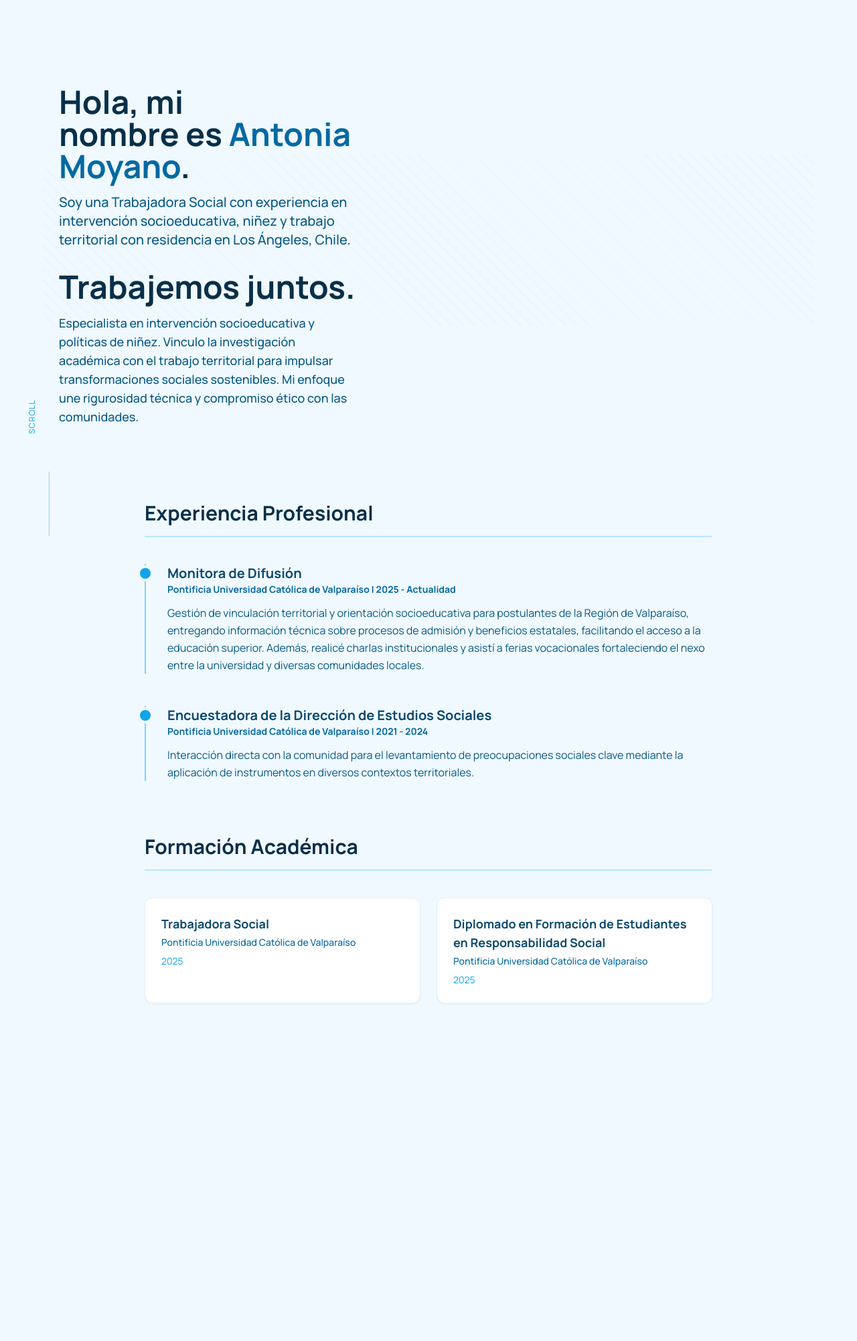
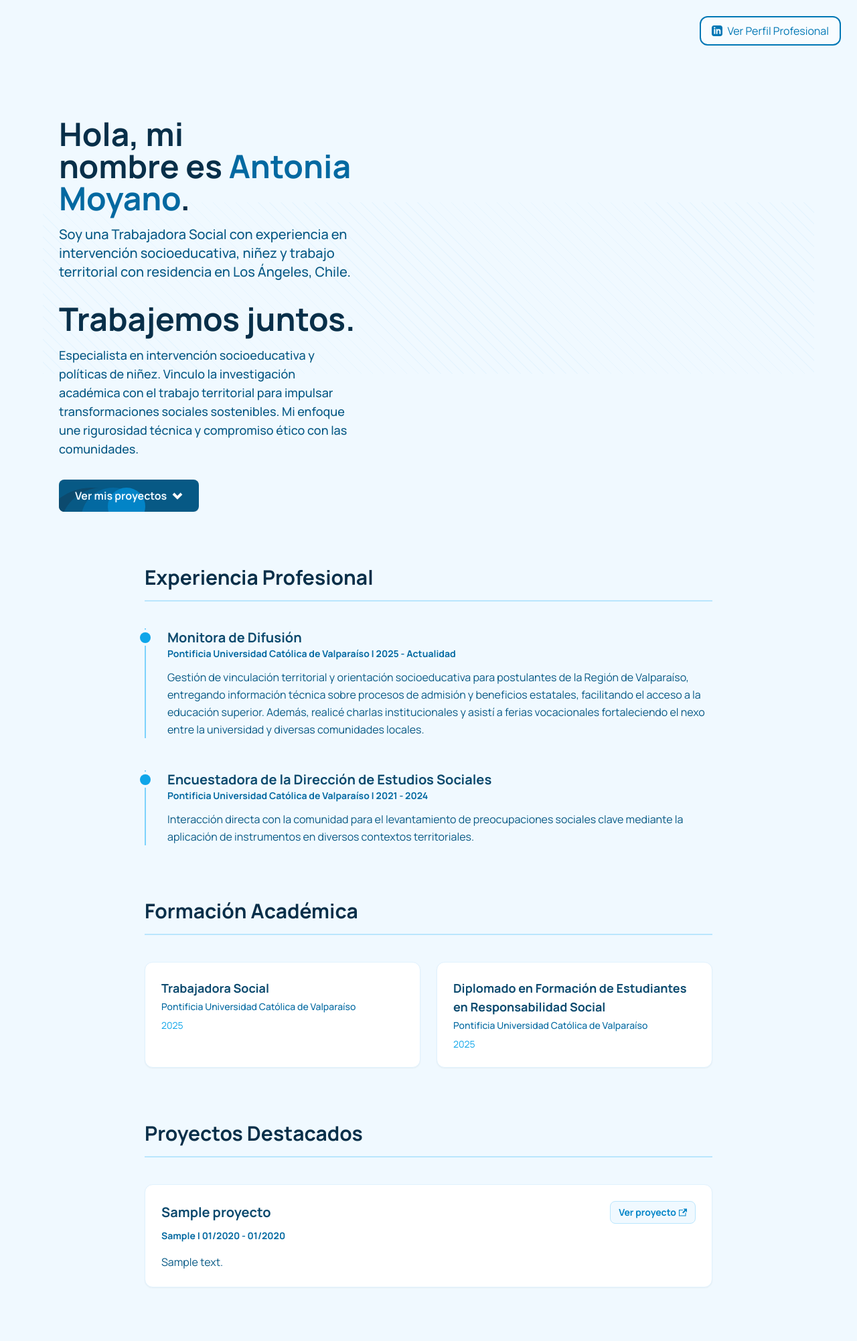
Before and after one commit to j0t4inc0de/asesora-ts, a Django app: page /about/ in a window 1280 px wide. Shown: the whole page at 67% size. Before the commit the page ends 1498 px from the top, so only its background shows below. Run offline with Django 5.2, Linux system fonts and the light colour scheme; data comes from the database, SQL or seed files in the repository; tables that the repository leaves empty hold one stand-in row (values such as "Sample post"); some libraries are stand-ins or nearby versions.

Commit message:
mejoras visuales a los botones
Co-authored-by: Copilot <copilot@github.com>

```diff
--- a/asesorias/templates/portafolio.html
+++ b/asesorias/templates/portafolio.html
@@ -58,45 +58,60 @@
         }
         </style>
     </head>
-  <body
-    class="bg-sky-50 text-sky-900 min-h-screen flex flex-col relative overflow-x-hidden"
-  >
+    <body class="bg-sky-50 text-sky-900 min-h-screen flex flex-col relative overflow-x-hidden">
+
+    <header class="z-50 p-6">
+        <nav class="flex items-center gap-6 fixed top-6 right-6">
+            <a href="https://www.linkedin.com/in/antonia-moyano-silva-35183030b/"
+               target="_blank"
+               class="relative group flex items-center justify-center gap-2 font-label-md text-label-md border-2 border-[#0077b5] text-[#0077b5] px-4 py-2 rounded-xl hover:bg-[#0077b5] hover:text-white transition-all bg-white/50 backdrop-blur-sm">
+                <svg class="w-4 h-4 fill-current" viewBox="0 0 24 24">
+                    <path d="M19 0h-14c-2.761 0-5 2.239-5 5v14c0 2.761 2.239 5 5 5h14c2.762 0 5-2.239 5-5v-14c0-2.761-2.239-5-5-5zm-11 19h-3v-11h3v11zm-1.5-12.268c-.966 0-1.75-.79-1.75-1.764s.784-1.764 1.75-1.764 1.75.79 1.75 1.764-.783 1.764-1.75 1.764zm13.5 12.268h-3v-5.604c0-3.368-4-3.113-4 0v5.604h-3v-11h3v1.765c1.396-2.586 7-2.777 7 2.476v6.759z"/>
+                </svg>
+                Ver Perfil Profesional
+                <div class="absolute top-full left-1/2 -translate-x-1/2 mt-2 px-3 py-2 bg-[#0077b5] text-white text-sm font-medium rounded-lg shadow-lg whitespace-nowrap opacity-0 group-hover:opacity-100 transition-opacity duration-300 pointer-events-none z-10 before:absolute before:content-[''] before:w-2 before:h-2 before:bg-[#0077b5] before:rotate-45 before:-top-1 before:left-1/2 before:-translate-x-1/2">
+                    ¡Mira mi perfil!
+                </div>
+            </a>
+        </nav>
+    </header>
+
     {% for item in portafolio %}
-    <main
-      class="relative w-full max-w-6xl mx-auto px-6 pt-20 md:pt-32 pb-12 z-10"
-    >
-      <div
-        class="absolute inset-x-0 top-1/2 -translate-y-1/2 h-64 bg-diagonal-pattern z-0 hidden md:block opacity-60"
-      ></div>
+    <main class="relative w-full max-w-6xl mx-auto px-6 pt-32 pb-12 z-10">
+      <div class="absolute inset-x-0 top-1/2 -translate-y-1/2 h-64 bg-diagonal-pattern z-[-1] hidden md:block opacity-60"></div>
 
-      <div
-        class="relative grid grid-cols-1 md:grid-cols-2 gap-12 items-center w-full z-10"
-      >
+      <div class="relative grid grid-cols-1 md:grid-cols-2 gap-12 items-center w-full z-10">
         <div>
-          <h1
-            class="text-4xl md:text-5xl font-bold text-sky-950 leading-tight mb-4"
-          >
+            <h1 class="text-4xl md:text-5xl font-bold text-sky-950 leading-tight mb-4">
             Hola, mi<br />nombre es
             <span class="text-sky-700">{{ item.nombre }}</span>.
             </h1>
 
-          <p
-            class="text-lg md:text-xl text-sky-800 font-medium leading-relaxed max-w-md mb-8"
-          >
+            <p class="text-lg md:text-xl text-sky-800 font-medium leading-relaxed max-w-md mb-8">
             {{ item.quienSoy }} con residencia en {{ item.ubicacion }}.
             </p>
 
-          <h2
-            class="text-4xl md:text-5xl font-bold text-sky-950 leading-tight mb-4"
-          >
+            <h2 class="text-4xl md:text-5xl font-bold text-sky-950 leading-tight mb-4">
             Trabajemos juntos.
             </h2>
 
-          <p
-            class="text-base md:text-lg text-sky-800 font-medium leading-relaxed max-w-md mb-8"
-          >
+            <p class="text-base md:text-lg text-sky-800 font-medium leading-relaxed max-w-md mb-8">
             {{ item.trabajemosJuntos }}
             </p>
+
+            <a href="#proyectos"
+                class="relative group cursor-pointer font-bold text-sky-50 overflow-hidden rounded-lg px-6 py-3 hover:opacity-90 transition-all shadow-sm inline-flex items-center justify-center bg-sky-800">
+
+                <div class="absolute top-3 right-20 group-hover:top-12 group-hover:-right-12 z-0 w-40 h-40 rounded-full group-hover:scale-150 group-hover:opacity-50 duration-500 bg-sky-900"></div>
+                <div class="absolute top-3 right-20 group-hover:top-12 group-hover:-right-12 z-0 w-32 h-32 rounded-full group-hover:scale-150 group-hover:opacity-50 duration-500 bg-sky-800"></div>
+                <div class="absolute top-3 right-20 group-hover:top-12 group-hover:-right-12 z-0 w-24 h-24 rounded-full group-hover:scale-150 group-hover:opacity-50 duration-500 bg-sky-700"></div>
+                <div class="absolute top-3 right-20 group-hover:top-12 group-hover:-right-12 z-0 w-14 h-14 rounded-full group-hover:scale-150 group-hover:opacity-50 duration-500 bg-sky-600"></div>
+
+                <span class="z-10 relative flex items-center gap-2">
+                Ver mis proyectos
+                <svg viewBox="0 0 16 16" class="w-4 h-4 fill-current"="none" xmlns="http://www.w3.org/2000/svg"><g id="SVGRepo_bgCarrier" stroke-width="0"></g><g id="SVGRepo_tracerCarrier" stroke-linecap="round" stroke-linejoin="round"></g><g id="SVGRepo_iconCarrier"> <path d="M8.00003 8.1716L3.41424 3.58582L0.585815 6.41424L8.00003 13.8285L15.4142 6.41424L12.5858 3.58582L8.00003 8.1716Z" fill="#ffffff"></path> </g></svg>
+                </span>
+            </a>
         </div>
 
         <div class="hidden md:flex justify-center items-center h-full"></div>
@@ -127,7 +142,7 @@
         </div>
       </div>
 
-      <div>
+      <div class="mb-20">
         <h3 class="text-3xl font-bold text-sky-950 mb-10 border-b-2 border-sky-200 pb-4">
           Formación Académica
         </h3>
@@ -144,29 +159,47 @@
         </div>
       </div>
 
+      <div id="proyectos" class="scroll-mt-12">
+        <h3 class="text-3xl font-bold text-sky-950 mb-10 border-b-2 border-sky-200 pb-4">
+          Proyectos Destacados
+        </h3>
+        <div class="space-y-8">
+          {% for proj in item.proyectos.all %}
+          <div class="bg-white p-6 rounded-xl border border-sky-100 shadow-sm hover:shadow-md transition-shadow">
+            <div class="flex flex-col md:flex-row justify-between items-start md:items-center mb-2 gap-4">
+              <h4 class="text-xl font-bold text-sky-900">{{ proj.titulo }}</h4>
+              {% if proj.link %}
+              <a href="{{ proj.link }}" target="_blank" class="inline-flex items-center gap-1 text-sm font-bold text-sky-600 hover:text-sky-800 bg-sky-50 px-3 py-1.5 rounded-lg transition-colors border border-sky-200">
+                Ver proyecto
+                <svg class="w-3 h-3 fill-current" viewBox="0 0 24 24"><path d="M21 13v10h-21v-19h12v2h-10v15h17v-8h2zm3-12h-10.988l4.035 4-6.977 7.07 2.828 2.828 6.977-7.07 4.125 4.172v-11z"/></svg>
+              </a>
+              {% endif %}
+            </div>
+
+            <p class="text-sky-700 font-semibold text-sm mb-4">
+              {% if proj.institucion %}{{ proj.institucion }} | {% endif %}
+              {{ proj.fecha_inicio|date:"m/Y" }} - {% if proj.fecha_fin %}{{ proj.fecha_fin|date:"m/Y" }}{% else %}Actualidad{% endif %}
+            </p>
+
+            <p class="text-sky-800 text-base leading-relaxed">
+              {{ proj.descripcion }}
+            </p>
+          </div>
+          {% empty %}
+          <p class="text-sky-700">No hay proyectos registrados.</p>
+          {% endfor %}
+        </div>
+      </div>
+
     </section>
 
     {% empty %}
-    <main
-      class="flex-grow flex items-center justify-center w-full min-h-screen"
-    >
+    <main class="flex-grow flex items-center justify-center w-full min-h-screen">
       <div class="text-center">
         <h1 class="text-5xl font-bold text-sky-950 mb-6">Aún no hay datos.</h1>
-        <p class="text-xl text-sky-800">
-          No has creado el portafolio en el panel de administración.
-        </p>
+        <p class="text-xl text-sky-800">No has creado el portafolio en el panel de administración.</p>
       </div>
     </main>
     {% endfor %}
-
-    <div
-      class="fixed bottom-0 left-12 flex flex-col items-center z-20 pointer-events-none hidden lg:flex"
-    >
-      <span
-        class="text-xs tracking-widest text-sky-500 uppercase mb-4 origin-left -rotate-90 translate-y-[-200%]"
-        >Scroll</span
-      >
-      <div class="w-px h-24 bg-sky-300"></div>
-    </div>
   </body>
 </html>
```
Lines whose indentation alone changed are shown as unchanged.
